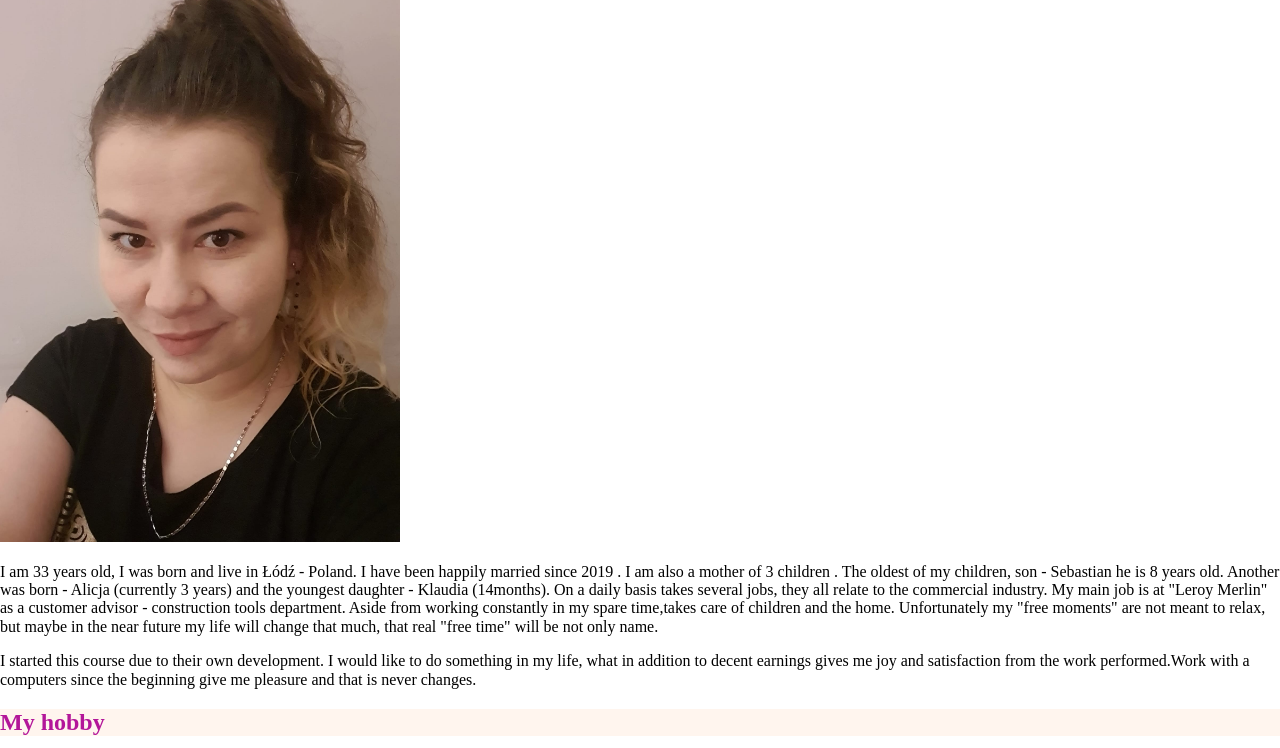
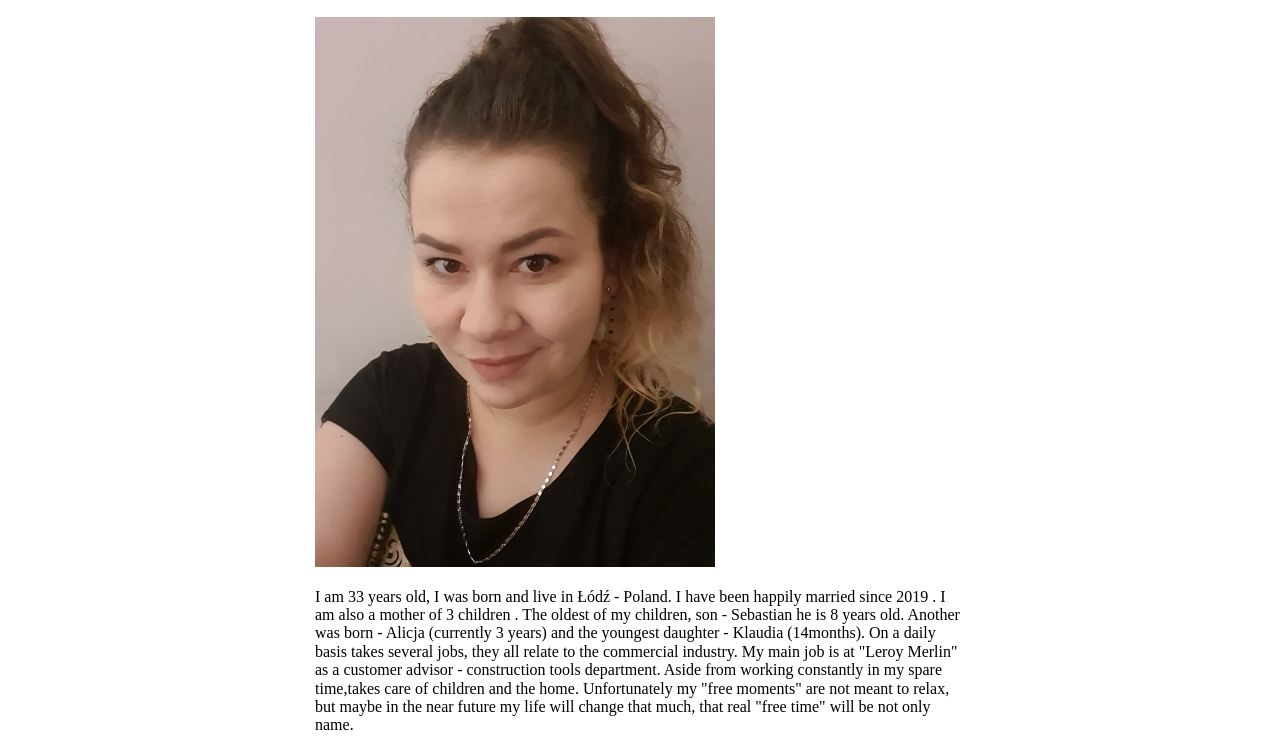
Before and after one commit to Monikas1989/homepage, a plain HTML site: page index.html in a window 1280 px wide. Shown: the part 135-883 px from the top of the page. Drawn offline with nearby package versions, Linux system fonts and the light colour scheme.

Commit message:
the page has been centered

```diff
--- a/css/html.css
+++ b/css/html.css
@@ -5,3 +5,9 @@ html {
 *, ::before, ::after {
     box-sizing: inherit;
 }
+.html {
+    padding:25px;
+    margin:0 auto;
+    max-width:700px;
+
+}
```
